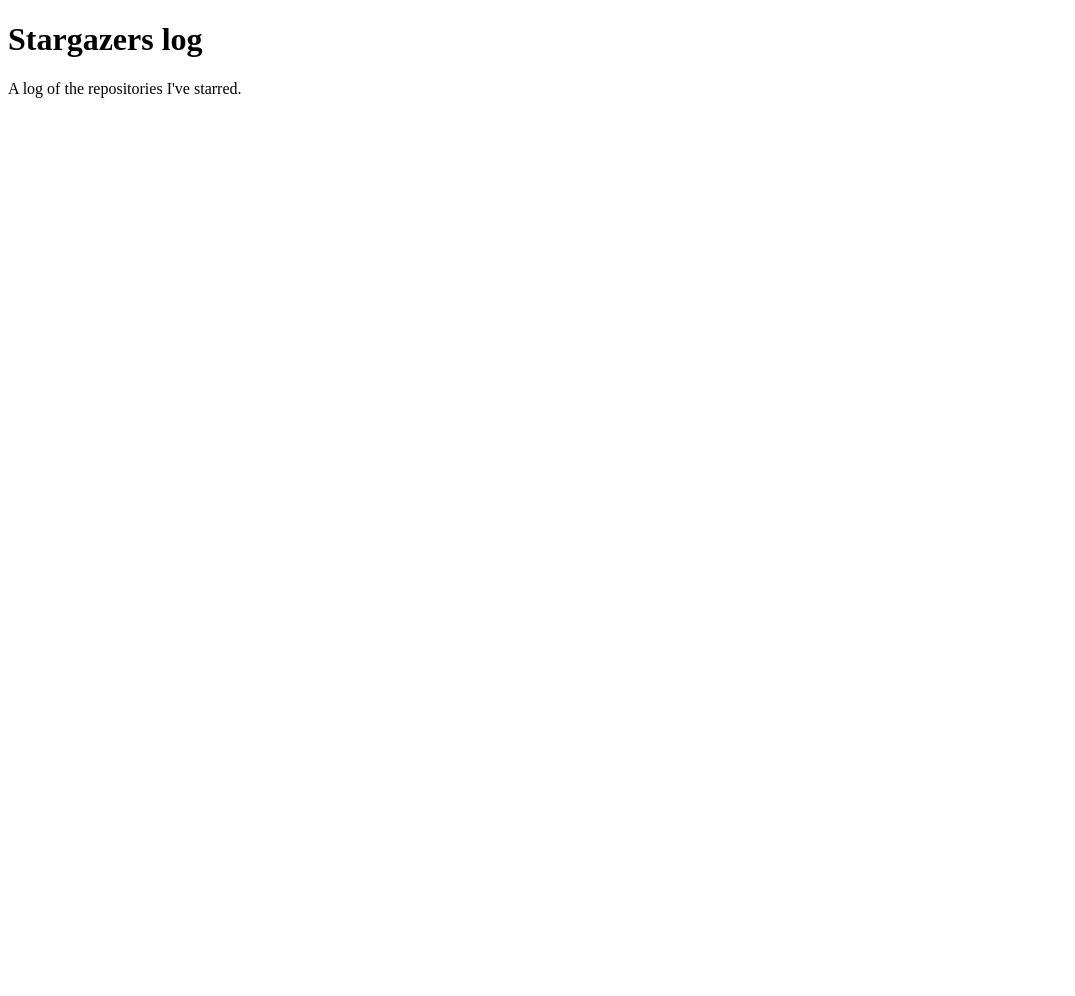
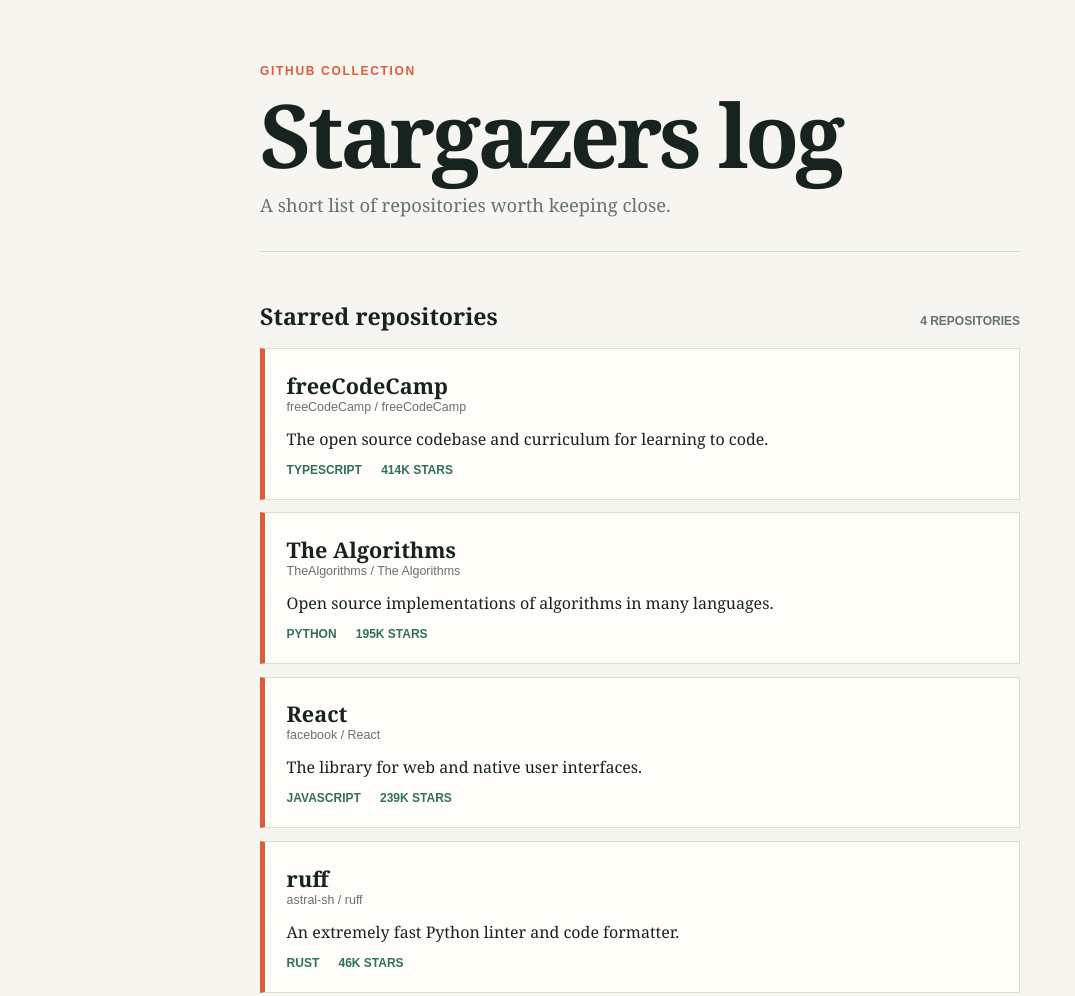
Before and after one commit to jo-ppd/stargazers-log, a plain HTML site: page index.html in a window 1280 px wide. Shown: the whole page, without its empty margins (0-1075 px from the left). Before the commit the page ends 800 px from the top, so only its background shows below. Drawn offline with Linux system fonts and the light colour scheme.

Commit message:
Add starred repositories list

```diff
--- /dev/null
+++ b/events.json
@@ -0,0 +1,34 @@
+[
+  {
+    "name": "freeCodeCamp",
+    "owner": "freeCodeCamp",
+    "description": "The open source codebase and curriculum for learning to code.",
+    "language": "TypeScript",
+    "stars": 414000,
+    "url": "https://github.com/freeCodeCamp/freeCodeCamp"
+  },
+  {
+    "name": "The Algorithms",
+    "owner": "TheAlgorithms",
+    "description": "Open source implementations of algorithms in many languages.",
+    "language": "Python",
+    "stars": 195000,
+    "url": "https://github.com/TheAlgorithms/Python"
+  },
+  {
+    "name": "React",
+    "owner": "facebook",
+    "description": "The library for web and native user interfaces.",
+    "language": "JavaScript",
+    "stars": 239000,
+    "url": "https://github.com/facebook/react"
+  },
+  {
+    "name": "ruff",
+    "owner": "astral-sh",
+    "description": "An extremely fast Python linter and code formatter.",
+    "language": "Rust",
+    "stars": 46000,
+    "url": "https://github.com/astral-sh/ruff"
+  }
+]
--- a/index.html
+++ b/index.html
@@ -2,10 +2,27 @@
 <html lang="en">
   <head>
     <meta charset="utf-8">
+    <meta name="viewport" content="width=device-width, initial-scale=1">
     <title>Stargazers log</title>
+    <link rel="stylesheet" href="style.css">
   </head>
   <body>
-    <h1>Stargazers log</h1>
-    <p>A log of the repositories I've starred.</p>
+    <main class="page-shell">
+      <header class="page-header">
+        <p class="eyebrow">GitHub collection</p>
+        <h1>Stargazers log</h1>
+        <p class="intro">A short list of repositories worth keeping close.</p>
+      </header>
+
+      <section aria-labelledby="starred-heading">
+        <div class="section-heading">
+          <h2 id="starred-heading">Starred repositories</h2>
+          <span id="repository-count" class="count" aria-live="polite"></span>
+        </div>
+        <p id="status" class="status" role="status">Loading repositories...</p>
+        <ul id="repository-list" class="repository-list"></ul>
+      </section>
+    </main>
+    <script src="script.js"></script>
   </body>
 </html>
--- /dev/null
+++ b/script.js
@@ -0,0 +1,47 @@
+const repositoryList = document.querySelector('#repository-list');
+const repositoryCount = document.querySelector('#repository-count');
+const statusMessage = document.querySelector('#status');
+
+function formatStars(stars) {
+  return new Intl.NumberFormat('en', { notation: 'compact' }).format(stars);
+}
+
+function renderRepositories(repositories) {
+  repositoryList.innerHTML = repositories.map((repository) => `
+    <li class="repository-card">
+      <div>
+        <a class="repository-link" href="${repository.url}" target="_blank" rel="noreferrer">
+          ${repository.name}
+        </a>
+        <div class="repository-owner">${repository.owner} / ${repository.name}</div>
+      </div>
+      <p class="repository-description">${repository.description}</p>
+      <div class="repository-meta">
+        <span>${repository.language}</span>
+        <span>${formatStars(repository.stars)} stars</span>
+      </div>
+    </li>
+  `).join('');
+
+  repositoryCount.textContent = `${repositories.length} repositories`;
+  statusMessage.hidden = true;
+}
+
+async function loadRepositories() {
+  try {
+    const response = await fetch('events.json');
+
+    if (!response.ok) {
+      throw new Error(`Request failed with status ${response.status}`);
+    }
+
+    const repositories = await response.json();
+    renderRepositories(repositories);
+  } catch (error) {
+    statusMessage.classList.add('error');
+    statusMessage.textContent = 'Repositories could not be loaded. Please try again.';
+    console.error(error);
+  }
+}
+
+loadRepositories();
--- /dev/null
+++ b/style.css
@@ -0,0 +1,159 @@
+:root {
+  color-scheme: light;
+  --ink: #17231f;
+  --muted: #66736d;
+  --paper: #f7f5ef;
+  --card: #fffdf8;
+  --line: #d9ded5;
+  --accent: #d95f39;
+  --accent-soft: #f3d6c8;
+  --green: #31715b;
+  font-family: Georgia, "Times New Roman", serif;
+}
+
+* {
+  box-sizing: border-box;
+}
+
+body {
+  margin: 0;
+  min-width: 320px;
+  color: var(--ink);
+  background: var(--paper);
+}
+
+.page-shell {
+  width: min(100% - 2rem, 760px);
+  margin: 0 auto;
+  padding: 4rem 0 5rem;
+}
+
+.page-header {
+  margin-bottom: 3rem;
+  border-bottom: 1px solid var(--line);
+  padding-bottom: 2rem;
+}
+
+.eyebrow {
+  margin: 0 0 1rem;
+  color: var(--accent);
+  font: 700 0.75rem/1.2 Arial, sans-serif;
+  letter-spacing: 0.14em;
+  text-transform: uppercase;
+}
+
+h1,
+h2,
+p {
+  margin-top: 0;
+}
+
+h1 {
+  max-width: 12ch;
+  margin-bottom: 1rem;
+  font-size: clamp(3rem, 9vw, 5.5rem);
+  line-height: 0.92;
+  letter-spacing: -0.04em;
+}
+
+.intro {
+  max-width: 34rem;
+  margin-bottom: 0;
+  color: var(--muted);
+  font-size: 1.15rem;
+  line-height: 1.5;
+}
+
+.section-heading {
+  display: flex;
+  align-items: baseline;
+  justify-content: space-between;
+  gap: 1rem;
+  margin-bottom: 1rem;
+}
+
+h2 {
+  margin-bottom: 0;
+  font-size: 1.45rem;
+}
+
+.count {
+  color: var(--muted);
+  font: 700 0.75rem/1 Arial, sans-serif;
+  text-transform: uppercase;
+}
+
+.status {
+  color: var(--muted);
+  font: 0.9rem/1.4 Arial, sans-serif;
+}
+
+.repository-list {
+  display: grid;
+  gap: 0.8rem;
+  margin: 0;
+  padding: 0;
+  list-style: none;
+}
+
+.repository-card {
+  display: grid;
+  gap: 0.75rem;
+  padding: 1.35rem;
+  border: 1px solid var(--line);
+  border-left: 5px solid var(--accent);
+  background: var(--card);
+  transition: border-color 160ms ease, transform 160ms ease;
+}
+
+.repository-card:hover {
+  border-color: var(--accent);
+  transform: translateX(4px);
+}
+
+.repository-link {
+  color: var(--ink);
+  font-size: 1.35rem;
+  font-weight: 700;
+  text-decoration: none;
+}
+
+.repository-link:hover {
+  color: var(--accent);
+}
+
+.repository-owner {
+  color: var(--muted);
+  font: 0.78rem/1.2 Arial, sans-serif;
+}
+
+.repository-description {
+  max-width: 58ch;
+  margin-bottom: 0;
+  line-height: 1.5;
+}
+
+.repository-meta {
+  display: flex;
+  flex-wrap: wrap;
+  gap: 0.6rem 1.2rem;
+  color: var(--green);
+  font: 700 0.75rem/1.2 Arial, sans-serif;
+  text-transform: uppercase;
+}
+
+.error {
+  color: var(--accent);
+}
+
+@media (max-width: 520px) {
+  .page-shell {
+    padding-top: 2.5rem;
+  }
+
+  .section-heading {
+    align-items: flex-start;
+    flex-direction: column;
+    gap: 0.5rem;
+  }
+}
```
